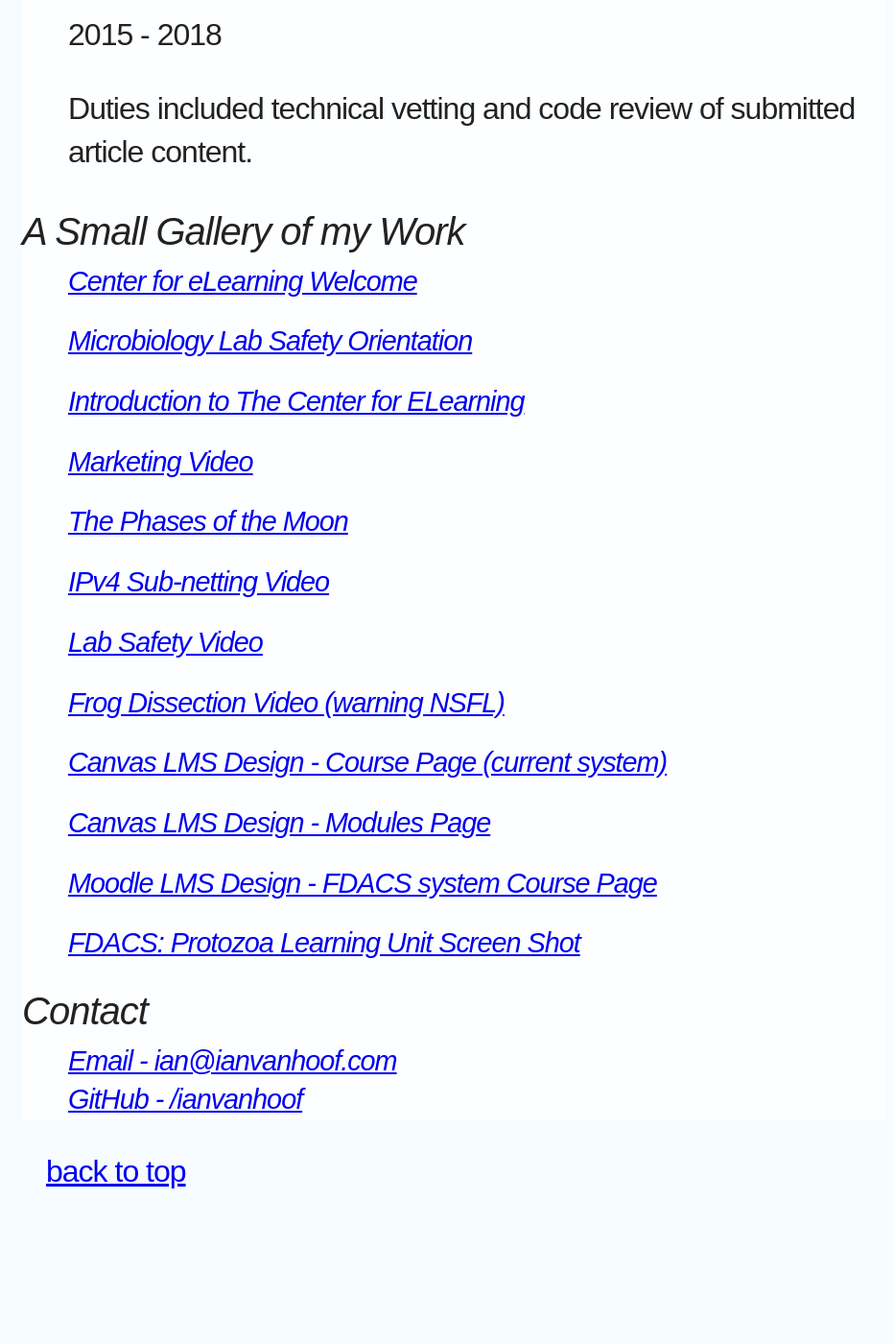
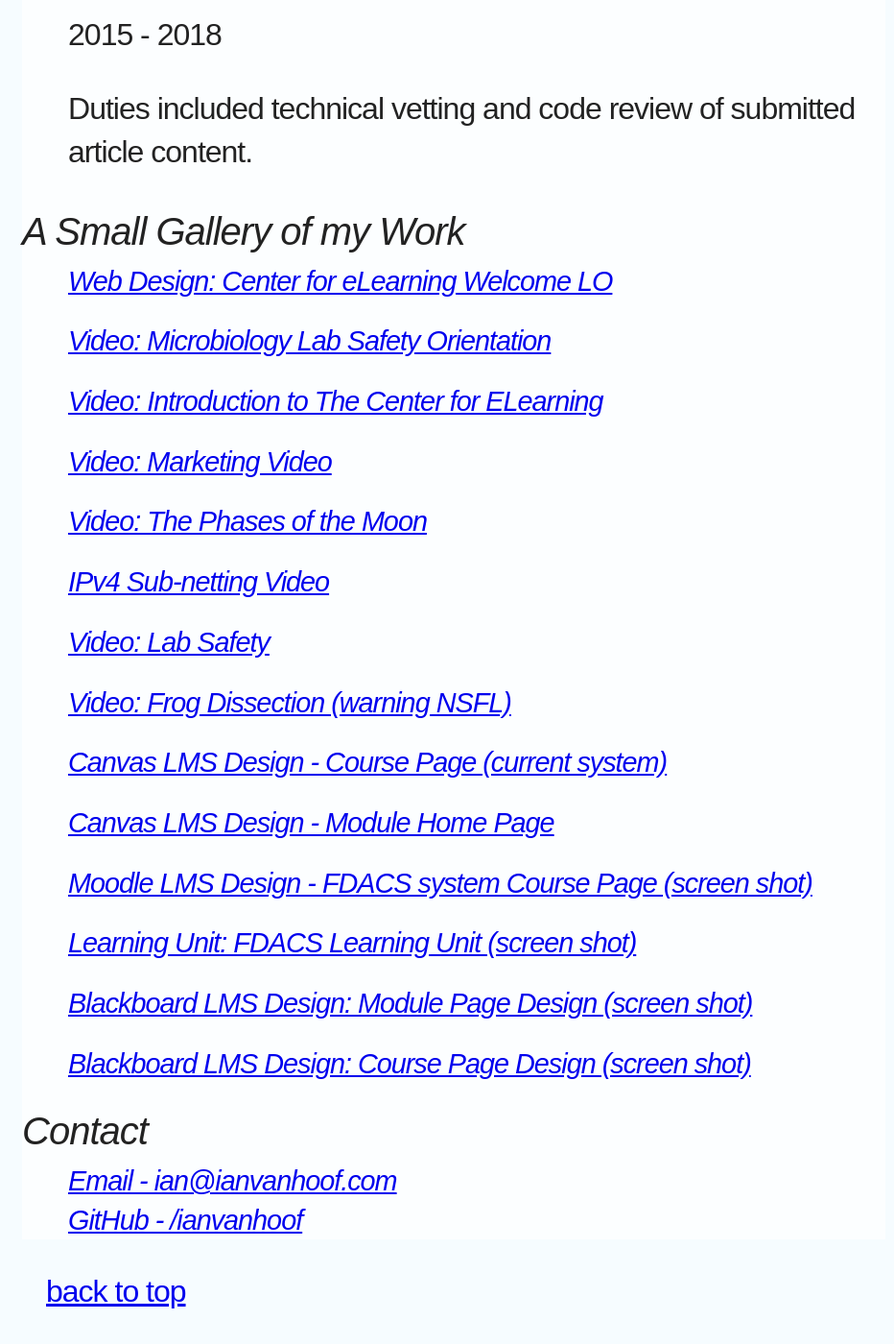
Before and after one commit to ianvanhoof/ianvanhoof.github.io, a Jekyll site: the page built from about-me.html, in a window 1280 px wide and 1400 px high, scrolled down 2037 px. Shown: the whole window at 96% size, without its empty margins (0-932 px from the left). Built offline with Jekyll 4.4.1, drawn with Linux system fonts in a browser that asks for light colours; some web fonts are replaced; before the commit the page ends 3312 px from its top, so only the background shows below that.

Commit message:
- added my Blackboard Work

```diff
--- a/about-me.html
+++ b/about-me.html
@@ -75,23 +75,27 @@ button: home
         <h2>A Small Gallery of my Work</h2>
         <a href="https://cel.fscj.edu/welcome/">
             <h3>
-                Center for eLearning Welcome
+                Web Design: Center for eLearning Welcome LO
             </h3>
         </a><br>
         <a href="https://youtu.be/U8mLe8xh5yM" target="_blank">
            <h3>
-                Microbiology Lab Safety Orientation
+                Video: Microbiology Lab Safety Orientation
            </h3>
         </a><br>
         <a href="https://youtu.be/ebGyRJNR42w" target="_blank">
-            <h3>Introduction to The Center for ELearning</h3>
+            <h3>
+                Video: Introduction to The Center for ELearning
+            </h3>
         </a><br>
         <a href="https://youtu.be/Sg_MIqLh87c">
-            <h3>Marketing Video</h3>
+            <h3>
+                Video: Marketing Video
+            </h3>
         </a><br>
         <a href="https://youtu.be/4kDqdNTBJL0">
             <h3>
-                The Phases of the Moon
+                Video: The Phases of the Moon
             </h3>
         </a><br>
         <a href="https://youtu.be/EH8hAFJIWAk">
@@ -116,17 +120,27 @@ button: home
         </a><br>
         <a href="http://ianvanhoof.us/img/canvas_screenshot-modulePage.png">
             <h3>
-                Canvas LMS Design - Modules Page
+                Canvas LMS Design - Module Home Page
             </h3>
         </a><br>
         <a href="http://ianvanhoof.us/img/fdacs_moodle-course-page.jpg">
             <h3>
-                Moodle LMS Design - FDACS system Course Page
+                Moodle LMS Design - FDACS system Course Page (screen shot)
             </h3>
         </a><br>
         <a href="http://ianvanhoof.us/img/fdacs_screen_capture_1.JPG">
             <h3>
-                FDACS: Protozoa Learning Unit Screen Shot
+                Learning Unit: FDACS Learning Unit (screen shot)
+            </h3>
+        </a><br>
+        <a href="http://ianvanhoof.us/img/bB_module_page.png">
+            <h3>
+                Blackboard LMS Design: Module Page Design (screen shot)
+            </h3>
+        </a><br>
+        <a href="http://ianvanhoof.us/img/bB_module_page.png">
+            <h3>
+                Blackboard LMS Design: Course Page Design (screen shot)
             </h3>
         </a><br>
 
```
Also changed, not shown: other parts of about-me.html (+2 -2 lines).
